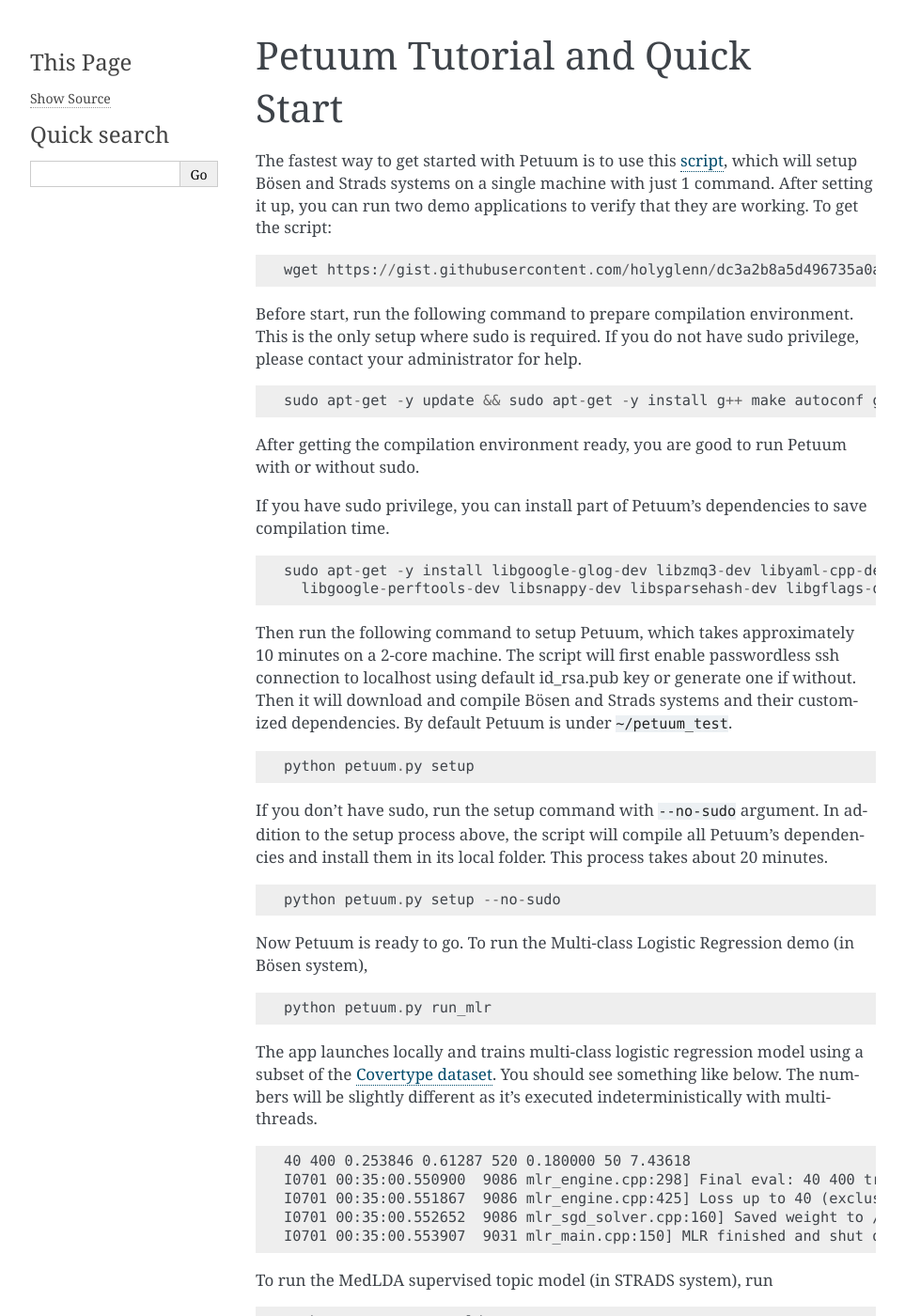
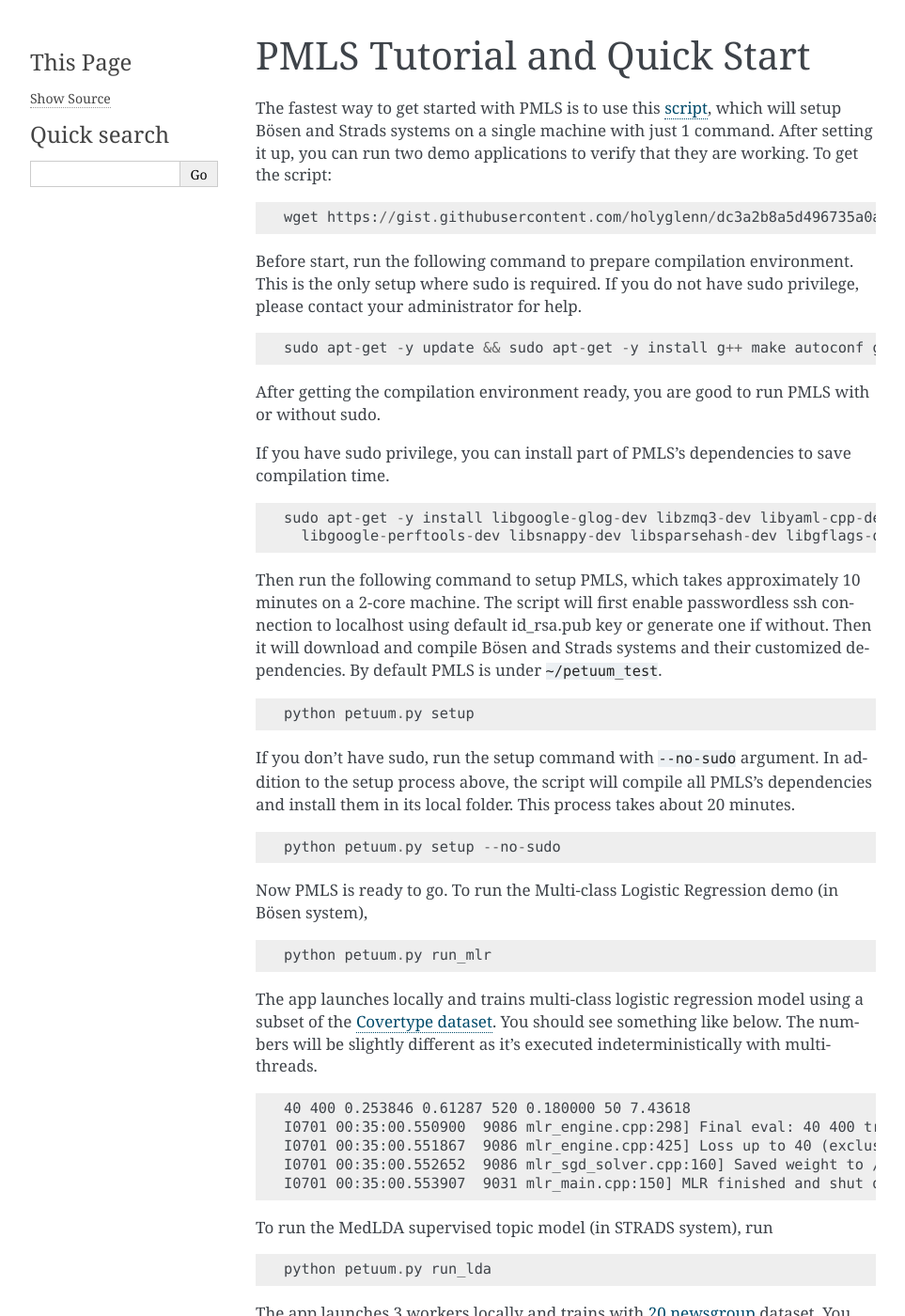
Before and after one commit to sailing-pmls/pmls.readthedocs.io, a Sphinx documentation site: the page built from docs/quickstart.md, in a window 1280 px wide and 1400 px high. Shown: the whole window at 94% size, without its empty margins (148-1111 px from the left). Built offline with Sphinx 7.4.7, drawn with Linux system fonts in a browser that asks for light colours; some of the changed text lies outside the part shown.

Commit message:
Update quickstart.md

````diff
--- a/docs/quickstart.md
+++ b/docs/quickstart.md
@@ -1,6 +1,6 @@
-Petuum Tutorial and Quick Start
+PMLS Tutorial and Quick Start
 ========
-The fastest way to get started with Petuum is to use this [script](https://gist.github.com/holyglenn/dc3a2b8a5d496735a0a297b0d5ec3479/raw/47442c52181545f40b4302c6ebdb19c25c75d433/petuum.py), which will setup Bösen and Strads systems on a single machine with just 1 command.
+The fastest way to get started with PMLS is to use this [script](https://gist.github.com/holyglenn/dc3a2b8a5d496735a0a297b0d5ec3479/raw/47442c52181545f40b4302c6ebdb19c25c75d433/petuum.py), which will setup Bösen and Strads systems on a single machine with just 1 command.
 After setting it up, you can run two demo applications to verify that they are working.
 To get the script:
 ```
@@ -14,17 +14,17 @@ If you do not have sudo privilege, please contact your administrator for help.
 sudo apt-get -y update && sudo apt-get -y install g++ make autoconf git libtool uuid-dev openssh-server cmake libopenmpi-dev openmpi-bin libssl-dev libnuma-dev python-dev python-numpy python-scipy python-yaml protobuf-compiler subversion libxml2-dev libxslt-dev zlibc zlib1g zlib1g-dev libbz2-1.0 libbz2-dev
 ```
 
-After getting the compilation environment ready, you are good to run Petuum with or without sudo.
+After getting the compilation environment ready, you are good to run PMLS with or without sudo.
 
-If you have sudo privilege, you can install part of Petuum's dependencies to save compilation time.
+If you have sudo privilege, you can install part of PMLS's dependencies to save compilation time.
 ```
 sudo apt-get -y install libgoogle-glog-dev libzmq3-dev libyaml-cpp-dev \
   libgoogle-perftools-dev libsnappy-dev libsparsehash-dev libgflags-dev libeigen3-dev
 ```
-Then run the following command to setup Petuum, which takes approximately 10 minutes on a 2-core machine.
+Then run the following command to setup PMLS, which takes approximately 10 minutes on a 2-core machine.
 The script will first enable passwordless ssh connection to localhost using default id_rsa.pub key or generate one if without.
 Then it will download and compile Bösen and Strads systems and their customized dependencies.
-By default Petuum is under `~/petuum_test`.
+By default PMLS is under `~/petuum_test`.
 ```
 python petuum.py setup
 ```
@@ -32,13 +32,13 @@ python petuum.py setup
 
 
 If you don't have sudo, run the setup command with `--no-sudo` argument.
-In addition to the setup process above, the script will compile all Petuum's dependencies and install them in its local folder.
+In addition to the setup process above, the script will compile all PMLS's dependencies and install them in its local folder.
 This process takes about 20 minutes.
 ```
 python petuum.py setup --no-sudo
 ```
 
-Now Petuum is ready to go. To run the Multi-class Logistic Regression demo (in Bösen system),
+Now PMLS is ready to go. To run the Multi-class Logistic Regression demo (in Bösen system),
 ```
 python petuum.py run_mlr
 ```
@@ -70,4 +70,4 @@ python petuum.py display_topics
 ```
 
 If you seek further deployment or prefer a more detailed hands-on experience, please refer to the [full installation guide](installation.md) or the [manual](index.md).
-Also check out [Poseiden](https://github.com/petuum/poseidon/wiki#quick-start), the multi-GPU distributed deep learning framework of Petuum.
+Also check out [Poseiden](https://github.com/petuum/poseidon/wiki#quick-start), the multi-GPU distributed deep learning framework of PMLS.
````
